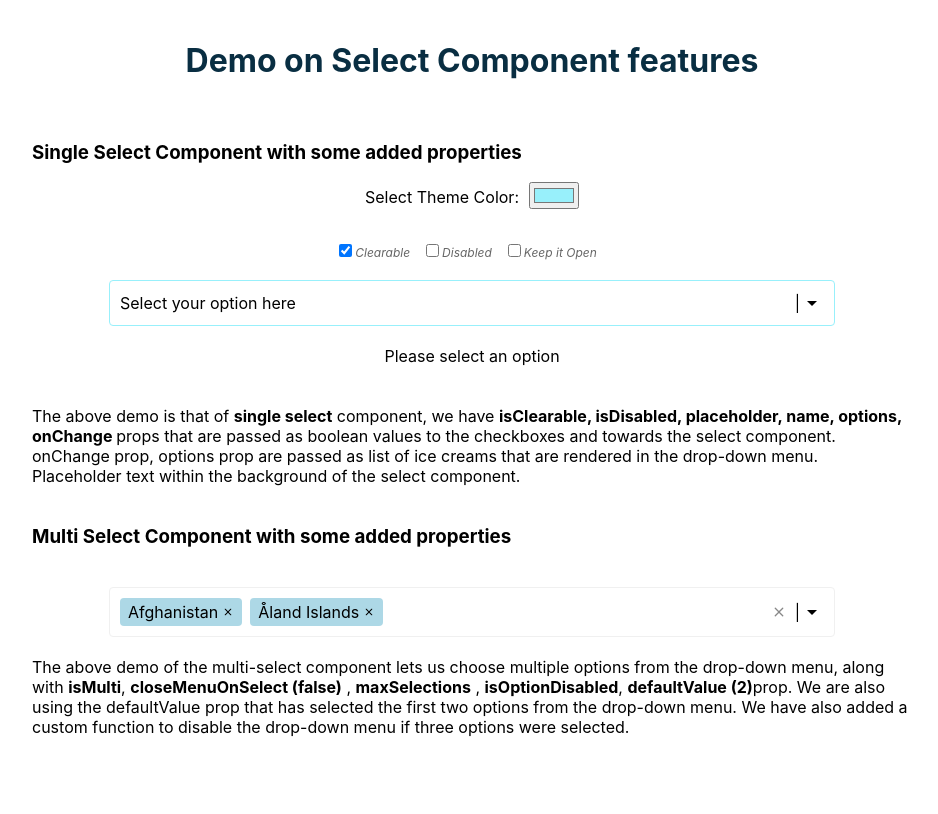
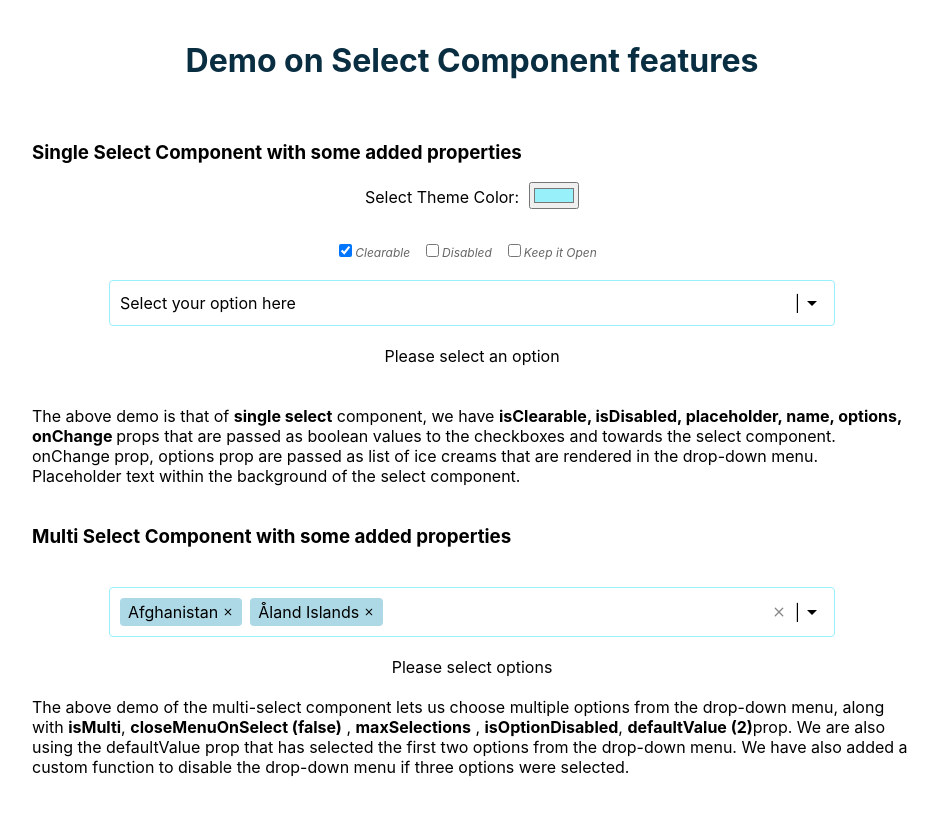
Before and after one commit to kmathewsksm/select-react-app, a React (Create React App) app: page / in a window 1280 px wide. Shown: the top 814 px of the page, without its empty margins (168-1106 px from the left). Built offline with nearby package versions, Linux system fonts and the light colour scheme.

Commit message:
28 commit

```diff
--- a/src/App.js
+++ b/src/App.js
@@ -39,7 +39,7 @@ function App() {
     setSelectedOptionsMulti(selectedOptions);
   };
 
-   return (
+  return (
     <div
       style={{
         alignItems: "center",
@@ -148,9 +148,18 @@ function App() {
         isClearable={isClearable}
         isDisabled={false} // Prevent the parent from controlling this prop
         onChange={handleSelectChangeMulti}
+        customStyles={customStyles}
         placeholder="Select your options here"
         options={states}
       />
+      <br />
+      <div>
+        {selectedOptionsMulti.length > 0 ? (
+          <div>Selected States: {selectedOptionsMulti.map((option) => option.name).join(', ')}</div>
+        ) : (
+          "Please select options"
+        )}
+      </div>
       <br />
       <div>
         The above demo of the multi-select component lets us choose multiple
@@ -169,6 +178,7 @@ function App() {
 }
 
 export default App;
+
 
 
 // function App() {
```
